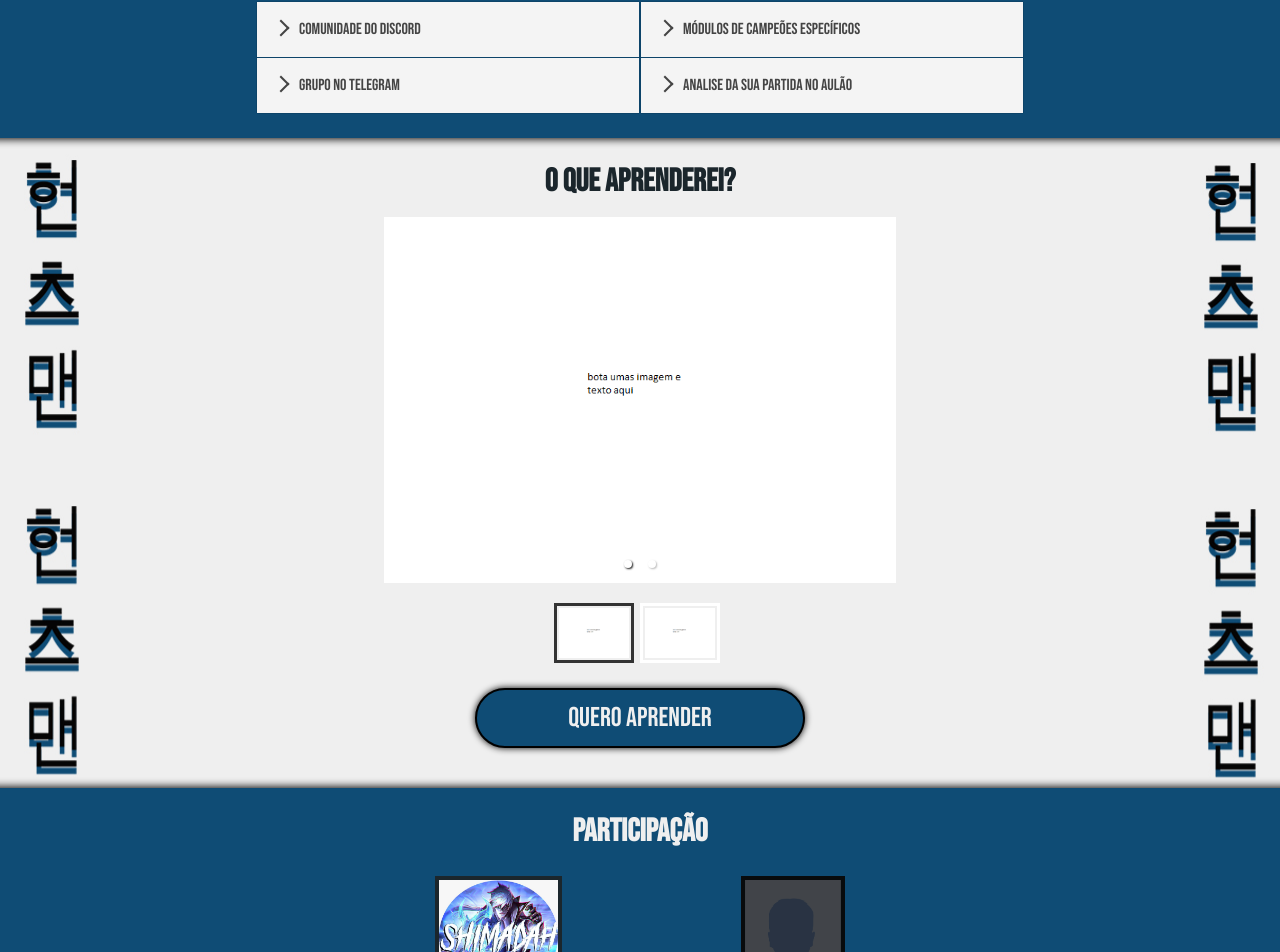
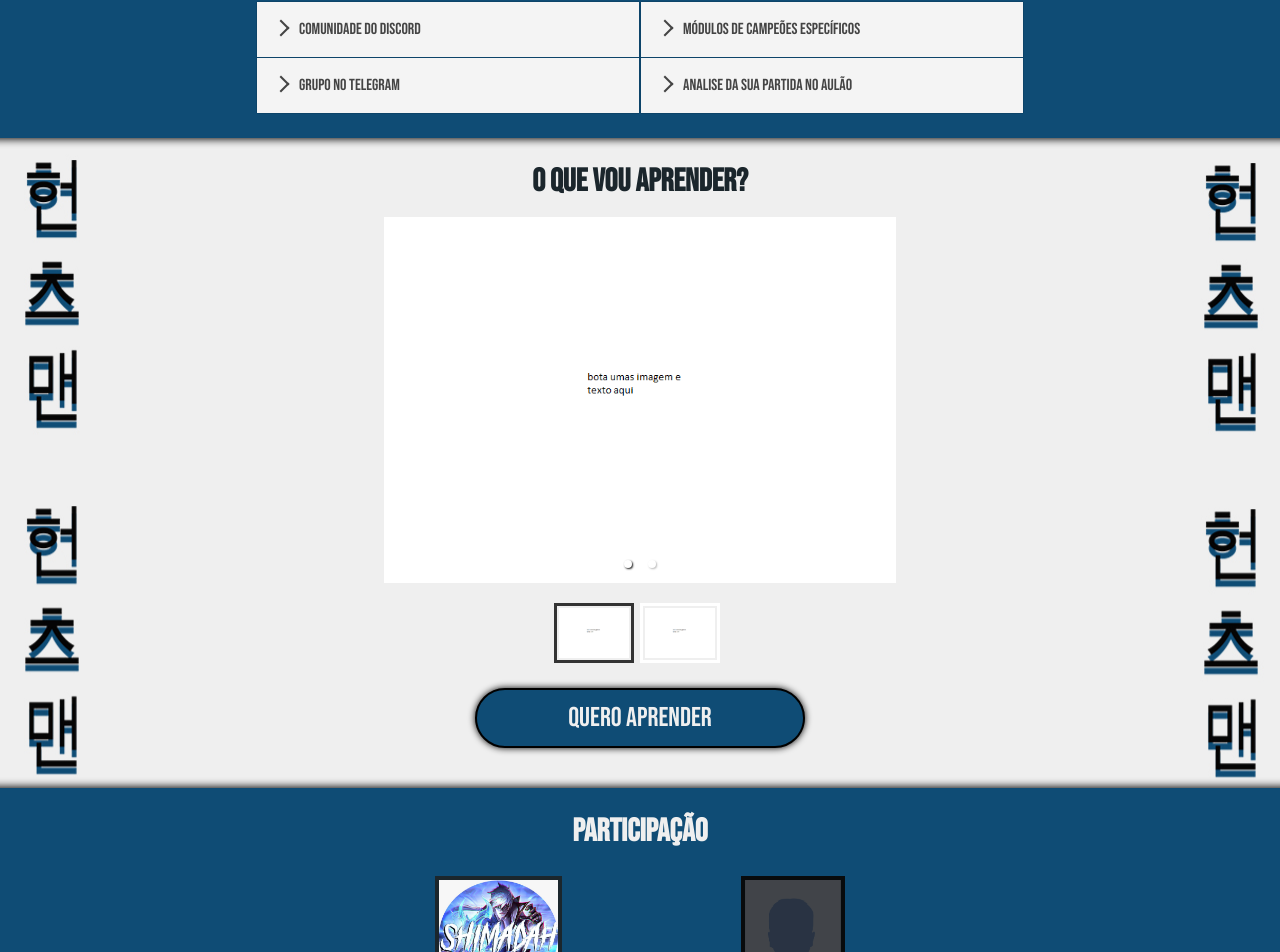
Before and after one commit to 1ugon/erasusacademy, a React (Create React App) app: page / in a window 1280 px wide. Shown: the part 1054-2006 px from the top of the page. Built offline with nearby package versions, Linux system fonts and the light colour scheme.

Commit message:
Update Infos.tsx

```diff
--- a/src/sections/Infos.tsx
+++ b/src/sections/Infos.tsx
@@ -12,7 +12,7 @@ import styles from "../styles/Infos.module.css";
 function Infos() {
   return (
     <div className={styles.containerInfos}>
-      <h1 className={styles.title}>O QUE APRENDEREI?</h1>
+      <h1 className={styles.title}>O QUE VOU APRENDER?</h1>
       <div className={styles.containerInfosCards}>
         <Carousel infiniteLoop showStatus={false}>
           <div>
```
